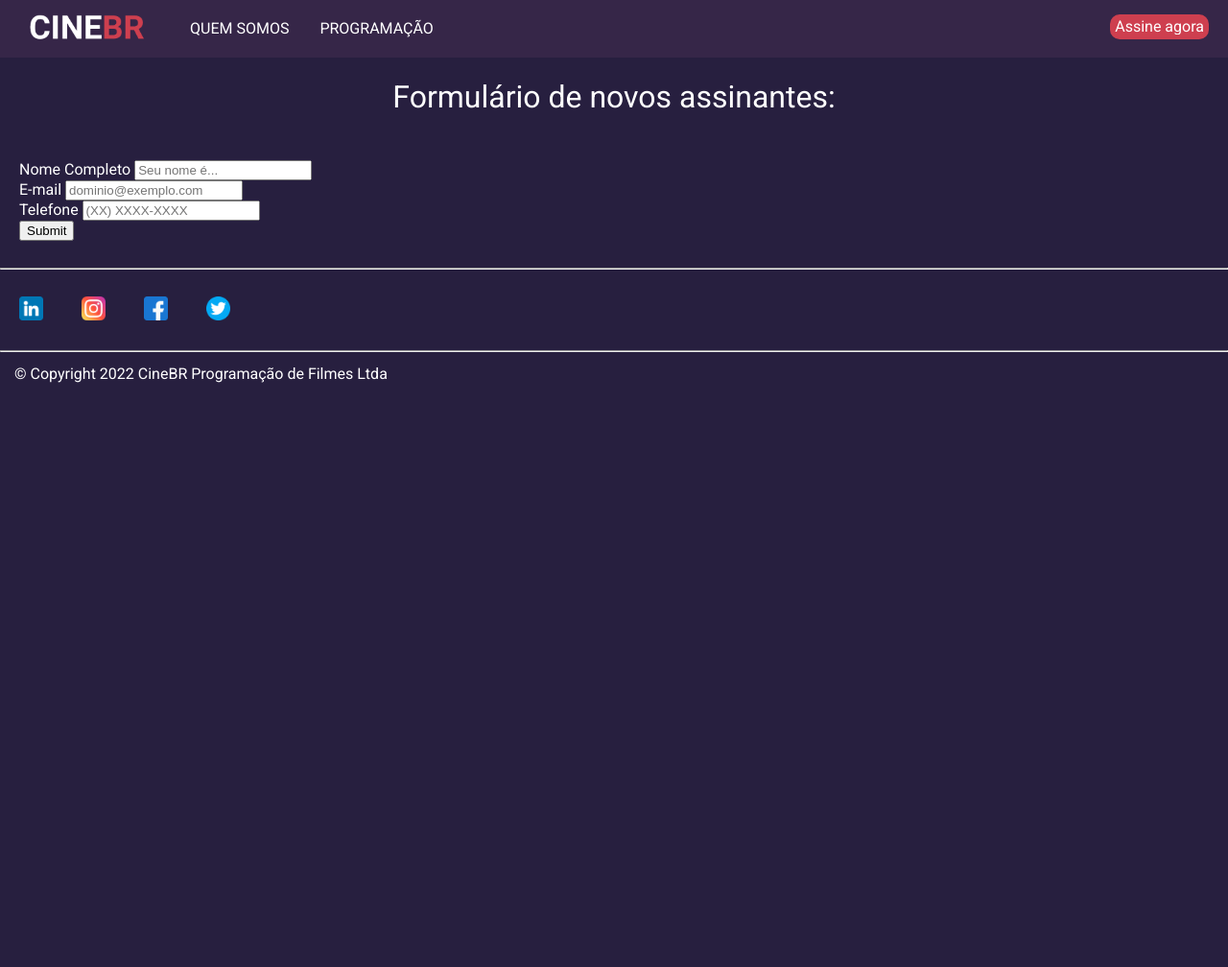
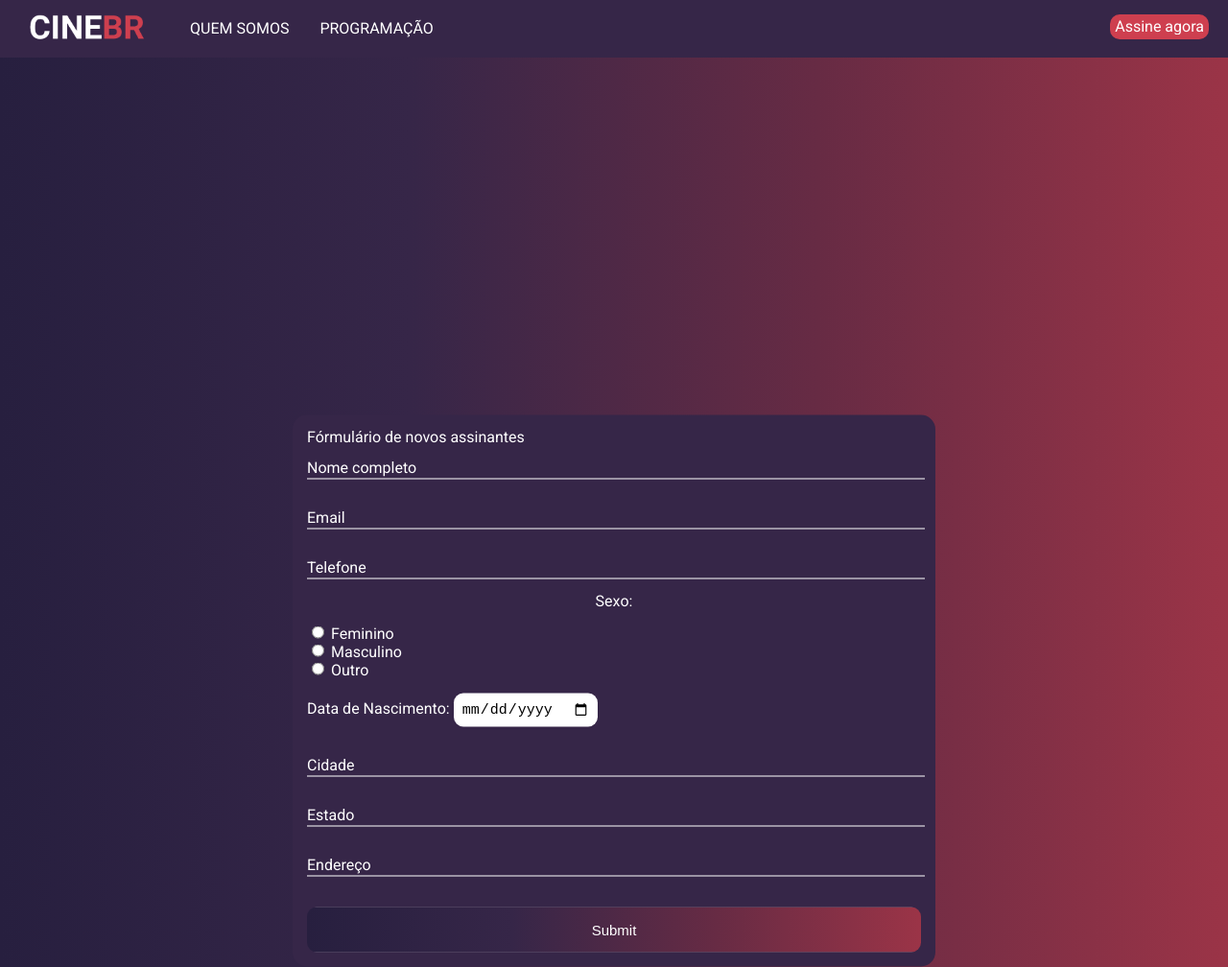
Before and after one commit to Jhuliani/projetofinal-html, a plain HTML site: page assine.html in a window 1280 px wide. Shown: the whole page at 96% size. Before the commit the page ends 800 px from the top, so only its background shows below. Drawn offline with Linux system fonts and the light colour scheme.

Commit message:
atualização fomrmulario

```diff
--- a/assine.html
+++ b/assine.html
@@ -58,66 +58,59 @@
     </header>
 
     <main>
-        <h2 id="menuForms">Formulário de novos assinantes:</h2>
-    <div class="Formulario_conectado_com_planilha_google">
-        <h3 id="msg"></h3>
-        <form>
-            <label>Nome Completo</label>
-            <input type="text" name="nome" placeholder="Seu nome é..."> </br>
-
-            <label>E-mail</label>
-            <input type="email" name="email" placeholder="dominio@exemplo.com" required > </br>
-
-            <label>Telefone</label>
-            <input type="tel" name="telefone" placeholder="(XX) XXXX-XXXX" required> </br>
-
-            <input type="submit" id="sub">
-        </form>
-
-        <script> //Com JavaScript
-            let form = document.querySelector("form");
-            form.addEventListener('submit', (e) => {
-                e.preventDefault();
-                let data = new FormData(form);
-                fetch('https://script.google.com/macros/s/AKfycbxQDuBBWWKUoWA1BU8aFShIJuhgGSzTSGgO7GfeW5Qp1a324mRAmUlPP5uB0c-v5aOm/exec', {
-                    method: "POST",
-                    body: data
-                })
-                    .then(res => res.text())
-                    .then(data => {
-                        document.querySelector("#msg").innerHTML = "Mensagem após envio"
-                        document.querySelector("#sub").value = "Mensagem quando termina o envio";
-                    });
-            });
-        </script>
-    </div>
-
+        <div class="box">
+            <form action="">
+                <fieldset>
+                    <legend><b>Fórmulário de novos assinantes</b></legend>
+                    <br>
+                    <div class="inputBox">
+                        <input type="text" name="nome" id="nome" class="inputUser" required>
+                        <label for="nome" class="labelInput">Nome completo</label>
+                    </div>
+                    <br><br>
+                    <div class="inputBox">
+                        <input type="text" name="email" id="email" class="inputUser" required>
+                        <label for="email" class="labelInput">Email</label>
+                    </div>
+                    <br><br>
+                    <div class="inputBox">
+                        <input type="tel" name="telefone" id="telefone" class="inputUser" required>
+                        <label for="telefone" class="labelInput">Telefone</label>
+                    </div>
+                    <p>Sexo:</p>
+                    <input type="radio" id="feminino" name="genero" value="feminino" required>
+                    <label for="feminino">Feminino</label>
+                    <br>
+                    <input type="radio" id="masculino" name="genero" value="masculino" required>
+                    <label for="masculino">Masculino</label>
+                    <br>
+                    <input type="radio" id="outro" name="genero" value="outro" required>
+                    <label for="outro">Outro</label>
+                    <br><br>
+                    <label for="data_nascimento"><b>Data de Nascimento:</b></label>
+                    <input type="date" name="data_nascimento" id="data_nascimento" required>
+                    <br><br><br>
+                    <div class="inputBox">
+                        <input type="text" name="cidade" id="cidade" class="inputUser" required>
+                        <label for="cidade" class="labelInput">Cidade</label>
+                    </div>
+                    <br><br>
+                    <div class="inputBox">
+                        <input type="text" name="estado" id="estado" class="inputUser" required>
+                        <label for="estado" class="labelInput">Estado</label>
+                    </div>
+                    <br><br>
+                    <div class="inputBox">
+                        <input type="text" name="endereco" id="endereco" class="inputUser" required>
+                        <label for="endereco" class="labelInput">Endereço</label>
+                    </div>
+                    <br><br>
+                    <input type="submit" name="submit" id="submit">
+                </fieldset>
+            </form>
+        </div>
 
     </main>
 
-    <footer>
-
-        <hr>
-        <section class="redes">
-
-            <a href="#" target="_blank" rel="noopener noreferrer" >
-                <img src="./imagens/linkedin.png" alt="linkedin" class="redes__imagem">
-            </a>
-            <a href="#" target="_blank" rel="noopener noreferrer" >
-                <img src="./imagens/instagram.png" alt="linkedin"class="redes__imagem">
-            </a>
-            <a href="#" target="_blank" rel="noopener noreferrer">
-                <img src="./imagens/facebook.png" alt="linkedin" class="redes__imagem">
-            </a>
-            <a href="#" target="_blank" rel="noopener noreferrer" >
-                <img src="./imagens/twitter.png" alt="linkedin" class="redes__imagem">
-            </a>
-
-        </section>
-        <hr>
-        <section class="copyright">
-            <p>© Copyright 2022 CineBR Programação de Filmes Ltda</p>
-        </section>
-    </footer>
 </body>
 </html>
--- a/css/assine.css
+++ b/css/assine.css
@@ -1,10 +1,62 @@
 body{
-    width: 100;
+    font-family: Arial, Helvetica, sans-serif;
+    background-image: linear-gradient(to right, var(--cor-de-fundo), var(--cor-dois),var(--cor-tres),var(--cor-quatro));
+}
+.box{
+    color: white;
+    position: absolute;
+    top: 90%;
+    left: 50%;
+    transform: translate(-50%,-50%);
+    background-color: var(--cor-dois);
+    padding: 15px;
+    border-radius: 15px;
+    width: 50%;
 }
 
-form{
-    display: inline-block;
+.inputBox{
     position: relative;
-    margin: 20px;
-
 }
+.inputUser{
+    background: none;
+    border: none;
+    border-bottom: 1px solid white;
+    outline: none;
+    color: white;
+    font-size: 15px;
+    width: 100%;
+    letter-spacing: 2px;
+}
+.labelInput{
+    position: absolute;
+    top: 0px;
+    left: 0px;
+    pointer-events: none;
+    transition: .5s;
+}
+.inputUser:focus ~ .labelInput,
+.inputUser:valid ~ .labelInput{
+    top: -20px;
+    font-size: 12px;
+    color: var(--cor-cinco);
+}
+#data_nascimento{
+    border: none;
+    padding: 8px;
+    border-radius: 10px;
+    outline: none;
+    font-size: 15px;
+}
+#submit{
+    background-image: linear-gradient(to right,var(--cor-de-fundo), var(--cor-dois),var(--cor-tres),var(--cor-quatro));
+    width: 100%;
+    border: none;
+    padding: 15px;
+    color: white;
+    font-size: 15px;
+    cursor: pointer;
+    border-radius: 10px;
+}
+#submit:hover{
+    background-image: linear-gradient(to right,var(--cor-dois),var(--cor-tres));
+}
--- a/css/main.css
+++ b/css/main.css
@@ -10,7 +10,7 @@
 
  p{
     margin: 15px;
-    text-align:justify;
+    text-align:center;
 }
 
 h1{
```
